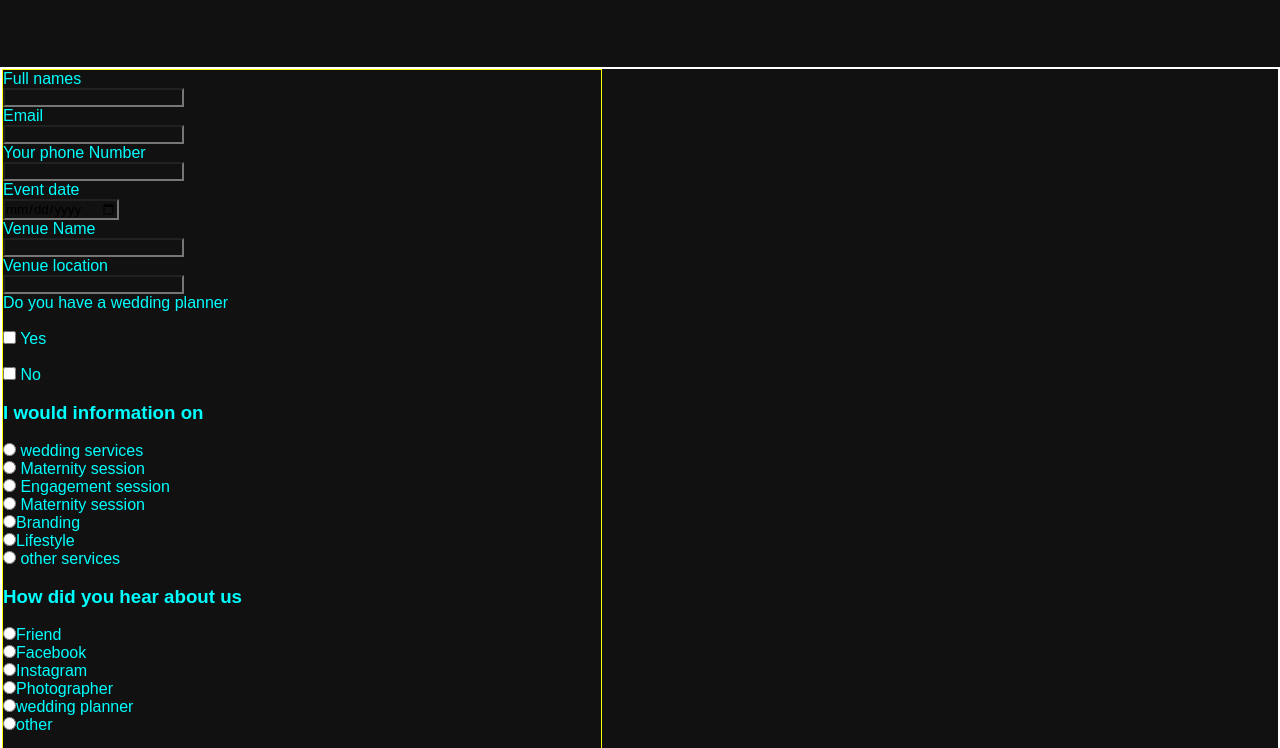
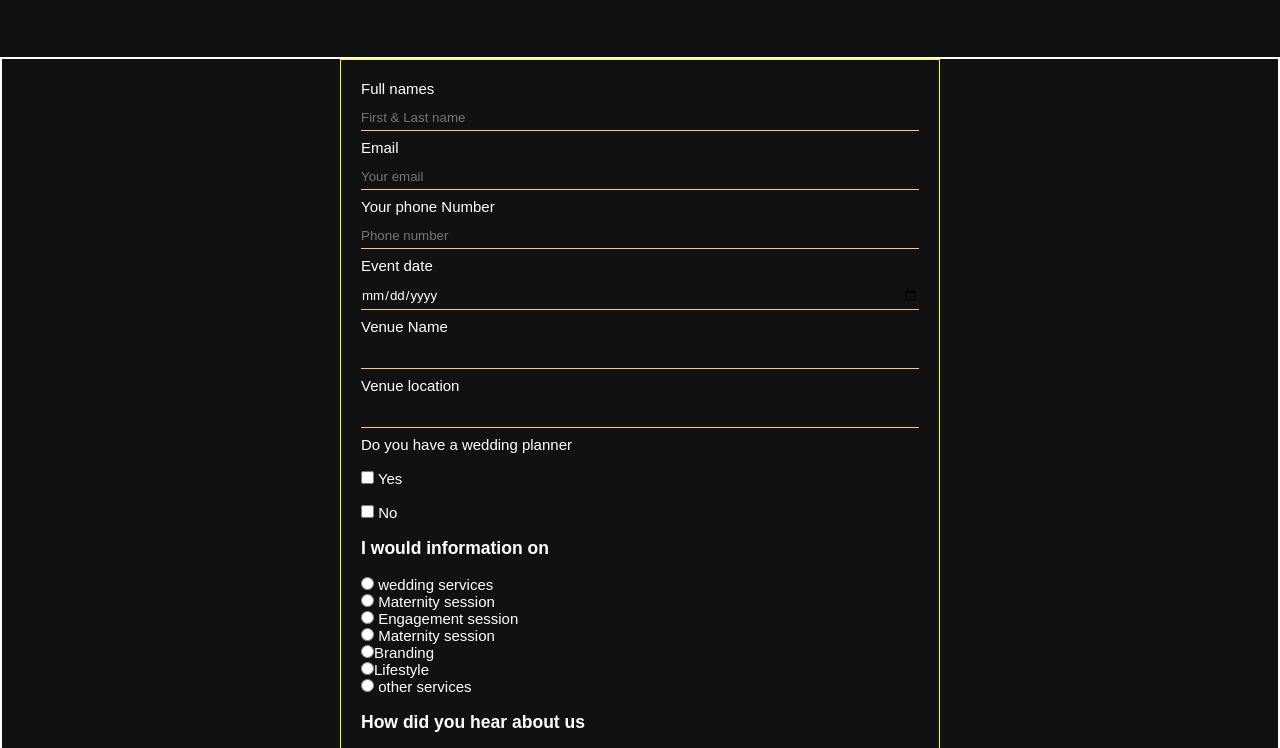
Before and after one commit to kasumba256/ACM-FILMS, a plain HTML site: page Contact.html in a window 1280 px wide. Shown: the part 303-1051 px from the top of the page. Drawn offline with Linux system fonts and the light colour scheme.

Commit message:
Added styling to the form

```diff
--- a/Contact.css
+++ b/Contact.css
@@ -23,11 +23,11 @@ html
 {
     display: flex;
     align-items: center;
-    justify-content: center;
+    justify-content: space-evenly;
 }
 .logo-mg
 {
-    width: 180px;
+    width: 100px;
     margin-top: 10px;
 
 }
@@ -54,18 +54,67 @@ a:hover:not(active)
     min-height: 100vh;
     width: 100%;
     align-items: center;
-    margin-top: -430px;
+    margin-top: -440px;
     /*display: flex;*/
    /* justify-content: center;*/
 }
 #frm
 {
-    color: aqua;
+    color: white ;
     border: 1px solid yellow;
     width: 600px;
-
-
-
-
+    padding: 20px 20px 20px 20px;
+    margin-right: auto;
+    margin-left: auto;
+    font-size: 15px;
 
 }
+input[type=text]
+{
+    color: white;
+    border: none;
+    width: 100%;
+    margin: 8px 0;
+    padding: 5px 0;
+    border-bottom: 1px solid #ffcc74 ;
+}
+input[type=email]
+{
+    color: white;
+    border: none;
+    width: 100%;
+    margin: 8px 0;
+    padding: 5px 0;
+    border-bottom: 1px solid #ffcc74 ;
+}
+input[type=tel]
+{
+    color: white;
+    border: none;
+    width: 100%;
+    margin: 8px 0;
+    padding: 5px 0;
+    border-bottom: 1px solid #ffcc74 ;
+}
+input[type=date]
+{
+    color: white;
+    border: none;
+    width: 100%;
+    margin: 8px 0;
+    padding: 5px 0;
+    border-bottom: 1px solid #ffcc74 ;
+}
+
+textarea
+{
+    width: 100%;
+    height: 80px;
+
+    box-sizing: border-box;
+    border: 2px solid #ccc;
+    border-radius: 4px;
+
+    font-size: 16px;
+    resize: none;
+}
--- a/Contact.html
+++ b/Contact.html
@@ -22,11 +22,11 @@
    <div class="section">
        <form id="frm">
            <label>Full names</label><br>
-           <input type="text"><br>
+           <input type="text" placeholder="First & Last name"><br>
            <label>Email</label><br>
-           <input type="email"><br>
+           <input type="email" placeholder="Your email"><br>
            <label>Your phone Number</label><br>
-           <input type="tel"><br>
+           <input type="tel" placeholder="Phone number"><br>
            <label>Event date</label><br>
            <input type="date"><br>
            <label>Venue Name</label><br>
@@ -61,7 +61,9 @@
            <input type="checkbox">No<br><br>
            <!--Group 4-->
            <h3>Is there anything else you would like to share with us regarding <br> your event </h3>
-           <input type="text"><br>
+           <textarea>
+
+           </textarea><br>
            <label>Instagram, or Facebook Handle(would love to connect!)</label><br>
            <input type="text">
 
```
